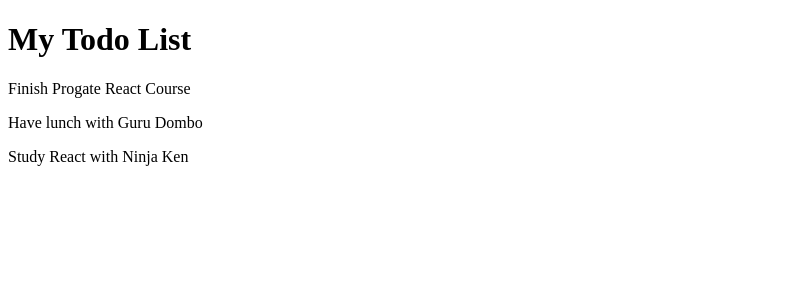
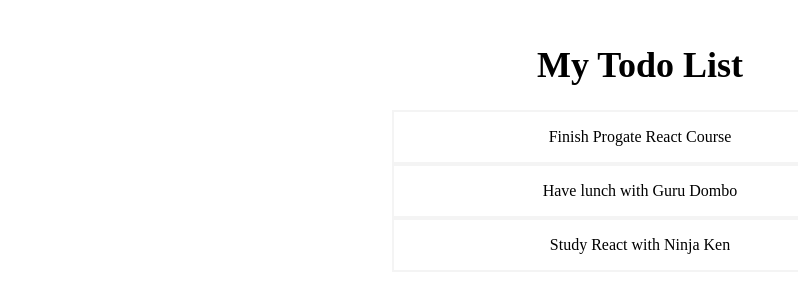
Before and after one commit to betsky2112/react-todo-app, a React (Vite) app: page / in a window 1280 px wide. Shown: the top 300 px of the page, without its empty margins (0-798 px from the left). Built offline with nearby package versions, Linux system fonts and the light colour scheme.

Commit message:
Add CSS to components

```diff
--- a/src/App.jsx
+++ b/src/App.jsx
@@ -21,11 +21,21 @@
 	])
 	console.log(todos)
 	return (
-		<div>
-			<h1>My Todo List</h1>
+		<div style={styles.container}>
+			<h1 style={styles.title}>My Todo List</h1>
 			<Todos todos={todos} />
 		</div>
 	)
 }
 
+const styles = {
+	container: {
+		textAlign: 'center',
+		padding: '12px',
+	},
+	title: {
+		fontSize: '36px',
+	},
+}
+
 export default App
--- a/src/components/TodoItem.jsx
+++ b/src/components/TodoItem.jsx
@@ -1,7 +1,18 @@
 import React from 'react'
 
 const TodoItem = ({todo}) => {
-	return <p>{todo.title}</p>
+	return (
+		<div style={styles.todoItem}>
+			<p>{todo.title}</p>
+		</div>
+	)
+}
+
+const styles = {
+	todoItem: {
+		border: '2px solid #f4f4f4',
+		fonSize: '24px',
+	},
 }
 
 export default TodoItem
--- a/src/components/Todos.jsx
+++ b/src/components/Todos.jsx
@@ -3,7 +3,7 @@
 
 const Todos = ({todos}) => {
 	return (
-		<div>
+		<div style={styles.container}>
 			{todos.map((todo) => {
 				return (
 					<TodoItem
@@ -16,4 +16,11 @@
 	)
 }
 
+const styles = {
+	container: {
+		width: '40%',
+		margin: '0 auto',
+	},
+}
+
 export default Todos
```
